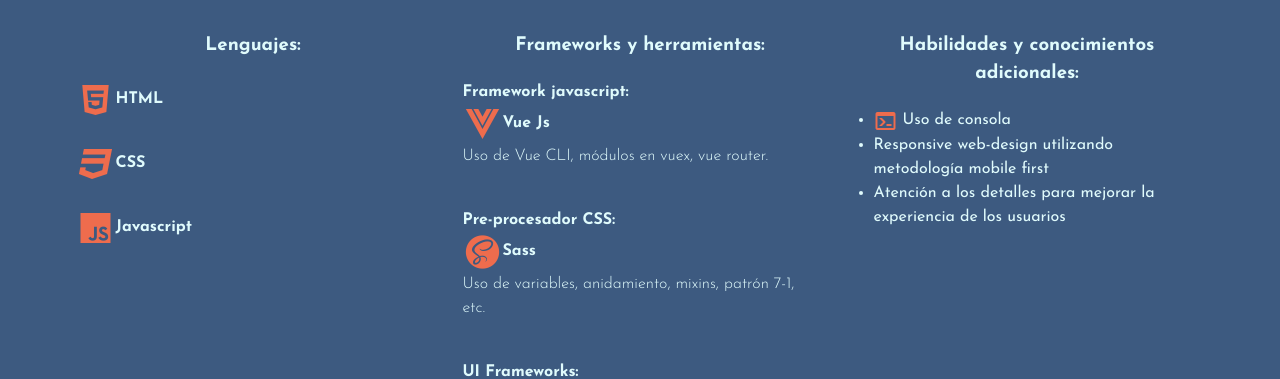
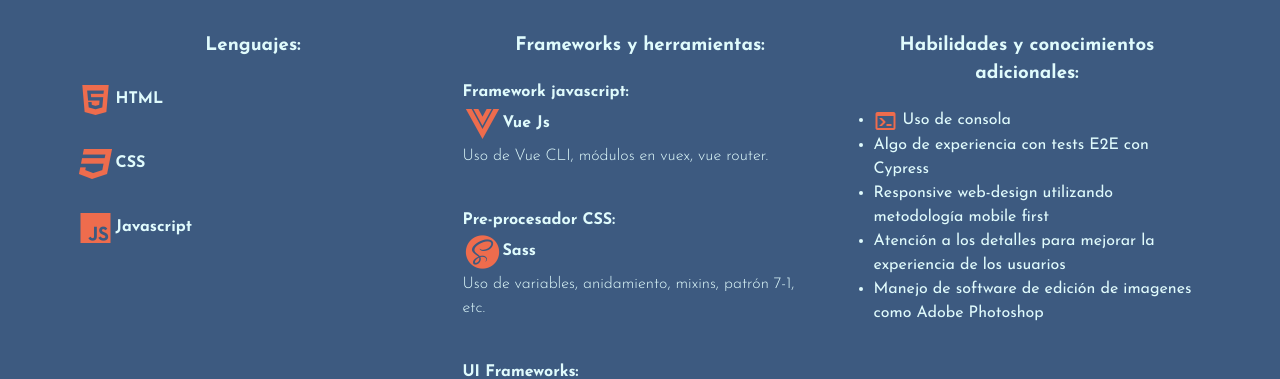
Before and after one commit to sebsegoso/portfolio, a Vue app: page / in a window 1280 px wide. Shown: the part 1120-1499 px from the top of the page. Built offline with nearby package versions, Linux system fonts and the light colour scheme; no server answers; the database is empty; what vue-toast-notification would draw is missing.

Commit message:
se agregan algunas habilidades y conocimientos

```diff
--- a/src/views/Home.vue
+++ b/src/views/Home.vue
@@ -50,7 +50,7 @@
       class="home__descripcion py-10 d-flex align-center"
       id="Descripcion"
     >
-      <v-container class="mx-auto ">
+      <v-container class="mx-auto">
         <p>
           Soy un apasionado por la cálidad final de mi trabajo , la atención a
           los detalles y pensar en los distintos casos de uso de lo que
@@ -153,10 +153,14 @@
             </h3>
             <ul>
               <li><v-icon>mdi-console</v-icon> Uso de consola</li>
+              <li>Algo de experiencia con tests E2E con Cypress</li>
               <li>Responsive web-design utilizando metodología mobile first</li>
               <li>
                 Atención a los detalles para mejorar la experiencia de los
                 usuarios
+              </li>
+              <li>
+                Manejo de software de edición de imagenes como Adobe Photoshop
               </li>
             </ul>
           </v-col>
@@ -296,7 +300,7 @@
 @media (min-width: 960px) {
   .home {
     &__header {
-      &__profile{
+      &__profile {
         width: fit-content;
       }
       h1 {
```
